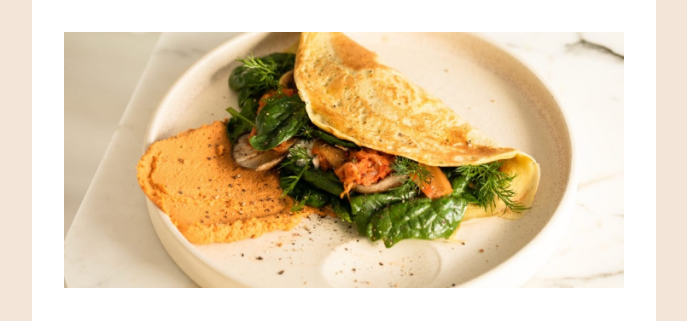
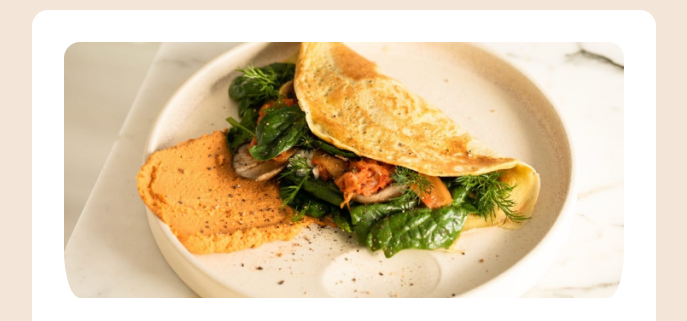
Before and after one commit to lakshmanan1205/frontendMentorCourse, a plain HTML site: page recipe_page/index.html in a window 1280 px wide. Shown: the top 321 px of the page, without its empty margins (296-983 px from the left). Drawn offline with Linux system fonts and the light colour scheme.

Commit message:
implement desktop css in recipe page

```diff
--- a/recipe_page/style.css
+++ b/recipe_page/style.css
@@ -107,7 +107,12 @@ td strong {
 }
 @media (min-width: 768px) {
   /* smartphones, iPhone, portrait 480x320 phones */
+  main {
+    margin: 10px 0;
+    border-radius: 16px;
+  }
   img {
     padding: 32px 32px 0 32px;
+    border-radius: 48px;
   }
 }
```
